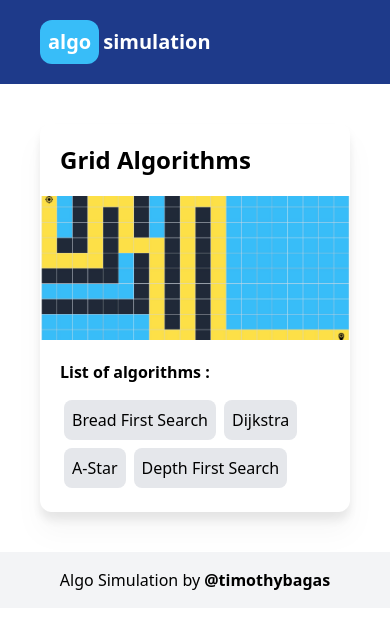
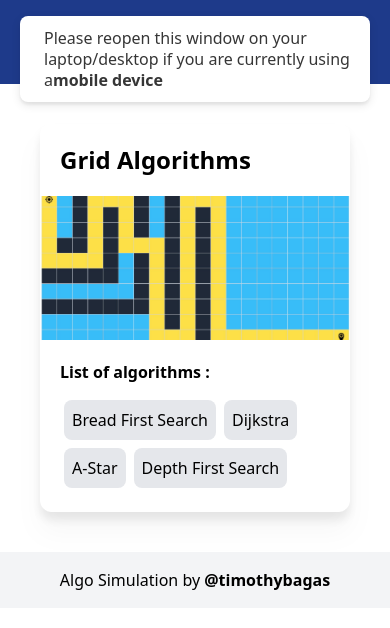
Before and after one commit to timothybagas/algo-simulation, a Next.js app: page / in a window 390 px wide. Shown: the top 628 px of the page. Built offline with nearby package versions, Linux system fonts and the light colour scheme.

Commit message:
Warn user if accessed the website from mobile device

```diff
--- a/pages/_app.js
+++ b/pages/_app.js
@@ -1,7 +1,27 @@
 import '../styles/globals.css'
+import { useEffect } from 'react'
+import { toast, Toaster } from 'react-hot-toast'
 
 function MyApp({ Component, pageProps }) {
-  return <Component {...pageProps} />
+  useEffect(() => {
+    if (window.innerWidth <= 800) {
+      toast(() => (
+        <p className='ml-1'>
+          {"Please reopen this window on your laptop/desktop if you are currently using a"}
+          <b>{"mobile device"}</b>
+        </p>
+      ), { duration: 6000, });
+    }
+  }, []);
+  return (
+    <>
+      <Component {...pageProps} />
+      <Toaster
+        position="top-center"
+        reverseOrder={false}
+      />
+    </>
+  )
 }
 
 export default MyApp
```
